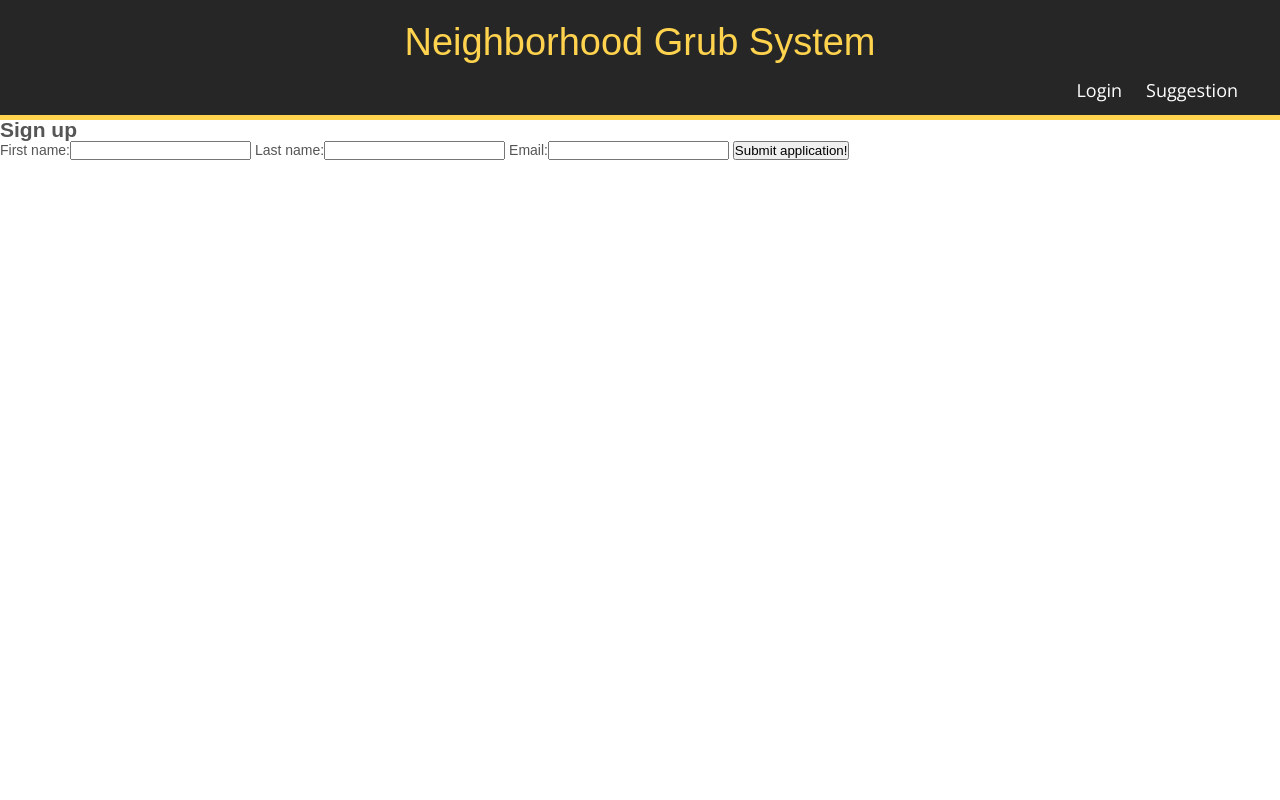
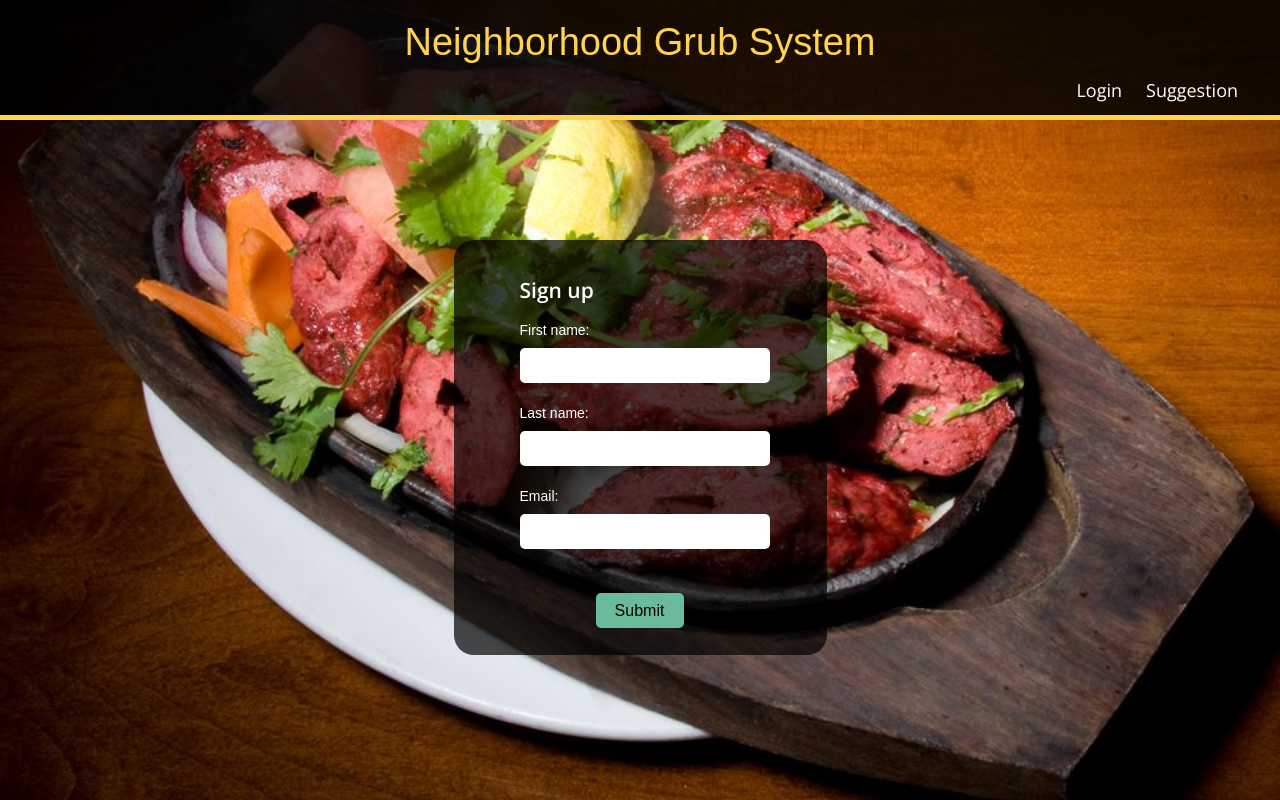
Before and after one commit to MRehman000/Neighborhood-Grub-System, a Django app: page /accounts/signup/ in a window 1280 px wide. Run offline with Django 3.2, Linux system fonts and the light colour scheme.

Commit message:
sign up page designed is done

```diff
--- a/django-project/accounts/templates/accounts/signup.html
+++ b/django-project/accounts/templates/accounts/signup.html
@@ -1,4 +1,134 @@
+{% load static %}
 {% include "ngs/header.html" %}
+
+
+<!DOCTYPE html>
+<html>
+	<head>
+		<title>Login</title>
+		<!-- <link rel = "stylesheet" type="text/css" href="{% static 'css/test.css' %}" media="screen"> -->
+		<style type="text/css">
+			.input a{text-decoration:none; color:lime}
+			.input h2{font-family: 'Open Sans', sans-serif;
+				margin-top: 20px; margin-bottom: 20px;
+			}
+
+			body{
+				background: url({% static 'img/food2.jpg' %}) no-repeat center center fixed;
+
+				-webkit-background-size: cover;
+		        -moz-background-size: cover;
+		        -o-background-size: cover;
+		        background-size: cover;
+			}
+			.input{
+
+				width: 275px;
+				height: 395px;
+				background-color: rgba(0,0,0,0.7);
+				margin: 0 auto;
+				margin-top: 120px;
+				padding-top: 20px;
+				padding-left: 66px;
+    			padding-right: 32px;
+				border-radius: 20px;
+				-webkit-border-radius:20px;
+				-moz-border-radius:20px;
+				-o-border-radius:20px;
+				font-family: arial;
+				color: white;
+				}
+			.input input[type="text"]{
+				width: 245px;
+				height: 35px;
+				border: 0;
+				border-radius: 5px;
+				font-size: 14px;
+				padding-left: 5px;
+				margin-top: 8px;
+				margin-bottom: 20px;
+				-webkit-border-radius:5px;
+				-moz-border-radius:5px;
+				-o-border-radius:5px;
+
+			}
+
+			.input input[type="password"]{
+				margin-top: 8px;
+				margin-bottom: 20px;
+				width: 245px;
+				height: 35px;
+				border: 0;
+				border-radius: 5px;
+				font-size: 14px;
+				padding-left: 5px;
+				-webkit-border-radius:5px;
+				-moz-border-radius:5px;
+				-o-border-radius:5px;
+			}
+			.input input[type="email"]{
+				margin-top: 8px;
+				margin-bottom: 20px;
+				width: 245px;
+				height: 35px;
+				border: 0;
+				border-radius: 5px;
+				font-size: 14px;
+				padding-left: 5px;
+				-webkit-border-radius:5px;
+				-moz-border-radius:5px;
+				-o-border-radius:5px;
+			}
+
+			.input button{
+				background-color: rgb(106, 187, 155);
+    			border: 0 none;
+    			border-radius: 5px;
+			    font-size: 16px;
+			    height: 35px;
+			    margin-bottom: 20px;
+			    margin-left: 76px;
+			    margin-top: 24px;
+			    width: 88px;
+			}
+
+			.signup{
+				padding-bottom: 25px;
+			}
+
+			.errorlist{
+				color: red;
+			}
+
+		</style>
+	</head>
+	<body>
+
+		<div class = "input">
+			<h2>Sign up</h2>
+			<form method="post">
+			  {% csrf_token %}
+			  {{ form }}
+			  <button type="submit">Submit</button>
+			</form>
+		</div>
+	</body>
+
+
+</html>
+
+
+
+
+
+
+
+
+
+
+
+
+<!--
 
 <h2>Sign up</h2>
 <form method="post">
@@ -6,3 +136,6 @@
   {{ form }}
   <button type="submit">Submit application!</button>
 </form>
+
+
+-->
```
Also changed, not shown: django-project/static/img/food2.jpg (added).
